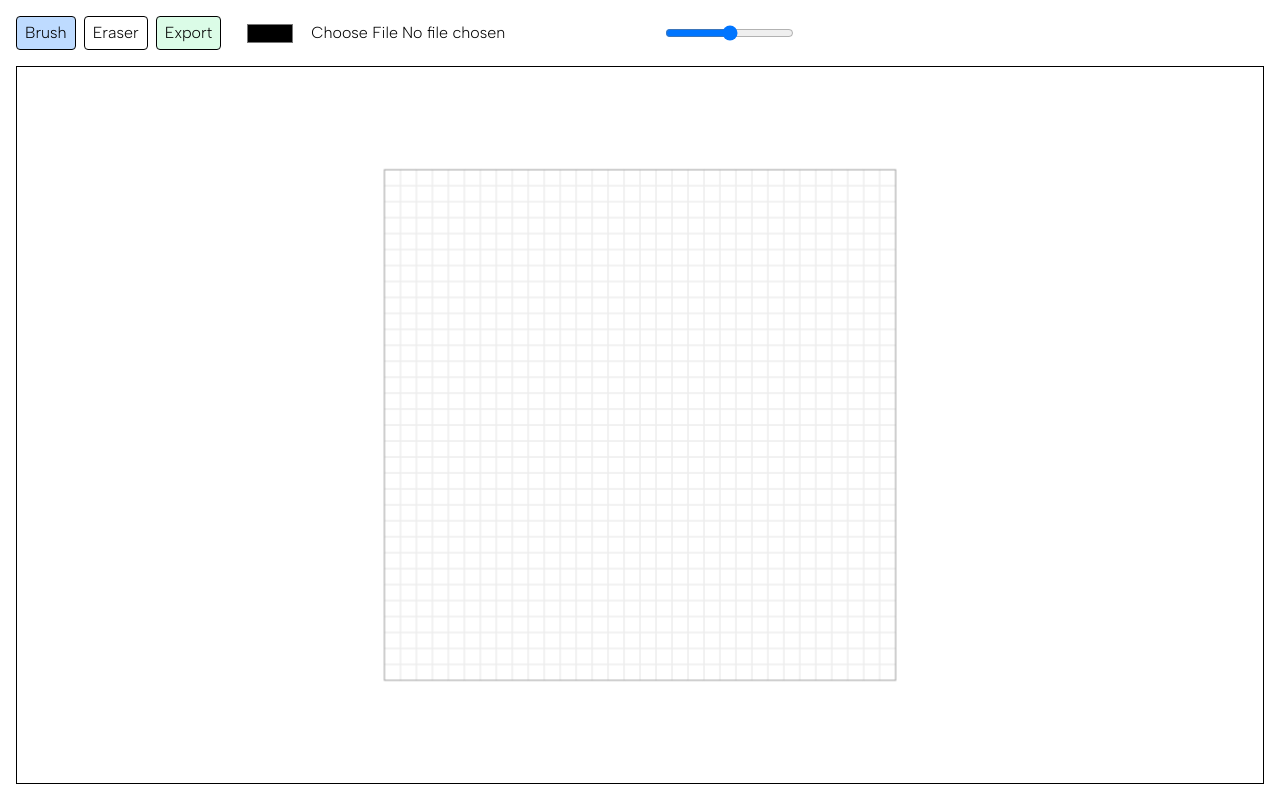
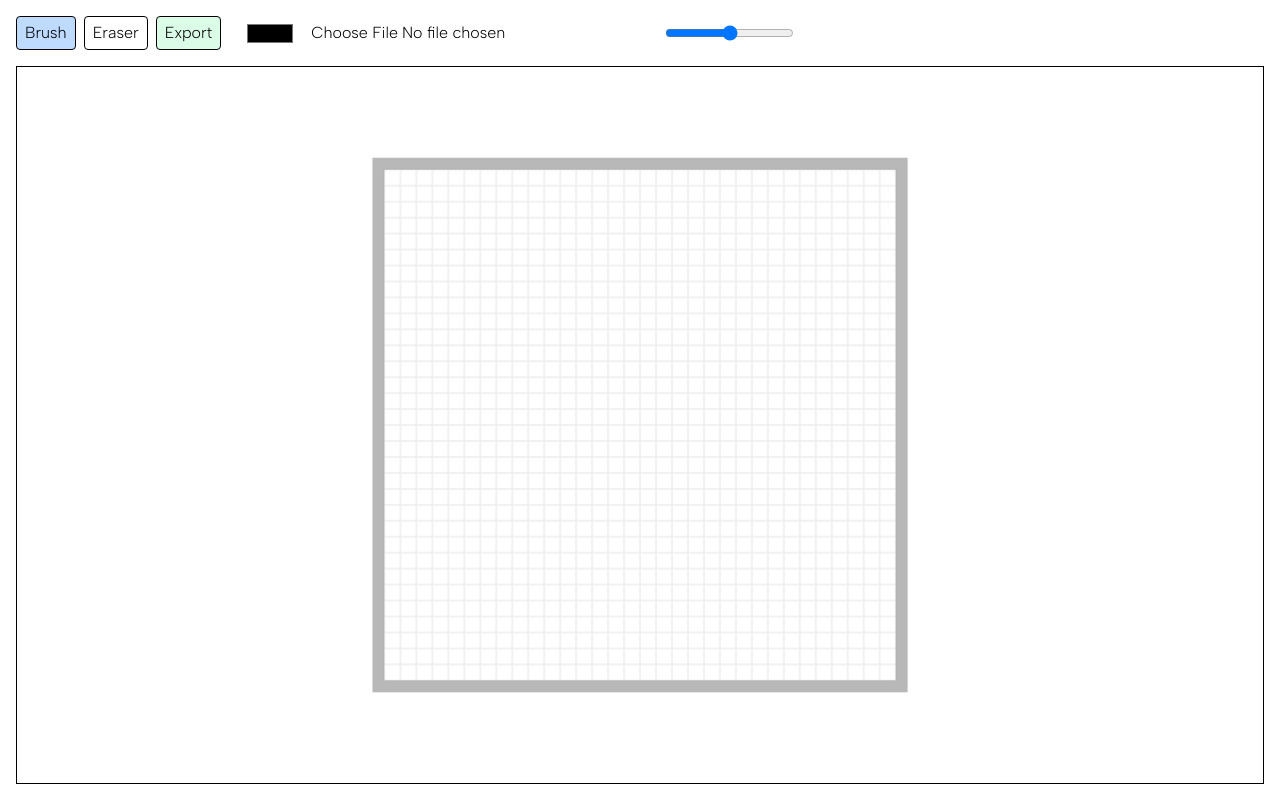
Before and after one commit to eypacha/pixeltrace, a Vue app: page / in a window 1280 px wide. Built offline with nearby package versions, Linux system fonts and the light colour scheme.

Commit message:
Enhance pixel editor with grid dragging functionality and cursor updates

```diff
--- a/src/components/editor/Canvas.vue
+++ b/src/components/editor/Canvas.vue
@@ -2,19 +2,25 @@
   <div ref="containerRef" class="h-full w-full">
     <canvas
       ref="canvasRef"
+      :style="{ cursor }"
       class="border w-full h-full block"
       @mousedown="handleMouseDown"
       @mousemove="handleMouseMove"
       @mouseup="handlePointerUp"
-      @mouseleave="handlePointerUp"
+      @mouseleave="handleMouseLeave"
     />
   </div>
 </template>
 
 <script setup>
-import { onBeforeUnmount, onMounted, ref, watch } from "vue"
+import { computed, onBeforeUnmount, onMounted, ref, watch } from "vue"
 import { drawPixelEditorCanvas } from "../../utils/canvas-renderer.js"
-import { getCellFromPoint } from "../../utils/pixel-grid.js"
+import {
+  GRID_EDGE_SIZE,
+  getCellFromPoint,
+  getGridBounds,
+  isOnGridEdge
+} from "../../utils/pixel-grid.js"
 
 const props = defineProps({
   grid: {
@@ -41,6 +47,10 @@ const props = defineProps({
     type: Number,
     required: true
   },
+  isDraggingGrid: {
+    type: Boolean,
+    default: false
+  },
   backgroundImage: {
     type: Object,
     default: null
@@ -60,9 +70,37 @@ const emit = defineEmits([
 
 const canvasRef = ref(null)
 const containerRef = ref(null)
+const hoverMouseX = ref(null)
+const hoverMouseY = ref(null)
+const isPointerDown = ref(false)
+const isPointerDownOnGridEdge = ref(false)
 
 let resizeObserver = null
-let isPointerDown = false
+
+const cursor = computed(() => {
+  const bounds = getGridBounds(
+    props.gridOffsetX,
+    props.gridOffsetY,
+    props.cols,
+    props.rows,
+    props.pixelSize
+  )
+
+  const onGridEdge =
+    hoverMouseX.value !== null &&
+    hoverMouseY.value !== null &&
+    isOnGridEdge(hoverMouseX.value, hoverMouseY.value, bounds, GRID_EDGE_SIZE)
+
+  if (props.isDraggingGrid || (isPointerDown.value && isPointerDownOnGridEdge.value)) {
+    return "grabbing"
+  }
+
+  if (!onGridEdge) {
+    return "default"
+  }
+
+  return "grab"
+})
 
 function drawCanvas() {
   const canvas = canvasRef.value
@@ -109,49 +147,77 @@ function syncCanvasSize() {
   emit("resize", { width, height })
 }
 
-function getCellFromMouse(event) {
+function getPointerPosition(event) {
   const canvas = canvasRef.value
   if (!canvas) {
-    return null
+    return { mouseX: 0, mouseY: 0 }
   }
 
   const rect = canvas.getBoundingClientRect()
-  return getCellFromPoint(
-    {
-      x: event.clientX - rect.left,
-      y: event.clientY - rect.top
-    },
-    props.gridOffsetX,
-    props.gridOffsetY,
-    props.pixelSize
-  )
+  return {
+    mouseX: event.clientX - rect.left,
+    mouseY: event.clientY - rect.top
+  }
+}
+
+function createPointerPayload(event) {
+  const { mouseX, mouseY } = getPointerPosition(event)
+  return {
+    mouseX,
+    mouseY,
+    cell: getCellFromPoint(
+      { x: mouseX, y: mouseY },
+      props.gridOffsetX,
+      props.gridOffsetY,
+      props.pixelSize
+    )
+  }
 }
 
 function handleMouseDown(event) {
-  isPointerDown = true
-  const cell = getCellFromMouse(event)
-  if (cell) {
-    emit("cell-down", cell)
-  }
+  isPointerDown.value = true
+  const payload = createPointerPayload(event)
+  hoverMouseX.value = payload.mouseX
+  hoverMouseY.value = payload.mouseY
+  const bounds = getGridBounds(
+    props.gridOffsetX,
+    props.gridOffsetY,
+    props.cols,
+    props.rows,
+    props.pixelSize
+  )
+  isPointerDownOnGridEdge.value = isOnGridEdge(
+    payload.mouseX,
+    payload.mouseY,
+    bounds,
+    GRID_EDGE_SIZE
+  )
+  emit("cell-down", payload)
 }
 
 function handleMouseMove(event) {
-  if (!isPointerDown) {
+  const payload = createPointerPayload(event)
+  hoverMouseX.value = payload.mouseX
+  hoverMouseY.value = payload.mouseY
+
+  if (!isPointerDown.value) {
     return
   }
 
-  const cell = getCellFromMouse(event)
-  if (cell) {
-    emit("cell-move", cell)
-  }
+  emit("cell-move", payload)
 }
 
 function handlePointerUp() {
-  if (!isPointerDown) {
-    return
-  }
+  isPointerDown.value = false
+  isPointerDownOnGridEdge.value = false
+  emit("pointer-up")
+}
 
-  isPointerDown = false
+function handleMouseLeave() {
+  isPointerDown.value = false
+  isPointerDownOnGridEdge.value = false
+  hoverMouseX.value = null
+  hoverMouseY.value = null
   emit("pointer-up")
 }
 
--- a/src/composables/usePixelEditor.js
+++ b/src/composables/usePixelEditor.js
@@ -1,9 +1,13 @@
 import { ref } from "vue"
 import { exportPixelGridToDataUrl } from "../utils/canvas-renderer.js"
 import {
+  GRID_EDGE_SIZE,
+  clampGridOffset,
   createPixelGrid,
   getCellsOnLine,
-  isCellInsideGrid
+  getGridBounds,
+  isCellInsideGrid,
+  isOnGridEdge
 } from "../utils/pixel-grid.js"
 import { loadImageFromFile } from "../utils/image-loader.js"
 
@@ -19,14 +23,60 @@ export function usePixelEditor() {
   const backgroundImage = ref(null)
   const gridOffsetX = ref(0)
   const gridOffsetY = ref(0)
+  const canvasWidth = ref(0)
+  const canvasHeight = ref(0)
+  const isDraggingGrid = ref(false)
 
   let isDrawing = false
   let lastCell = null
+  let dragStartX = 0
+  let dragStartY = 0
+  let initialOffsetX = 0
+  let initialOffsetY = 0
+  let hasInitializedGridPosition = false
   let backgroundLoadToken = 0
 
+  const gridWidth = cols * pixelSize
+  const gridHeight = rows * pixelSize
+
+  function setGridOffset(offsetX, offsetY) {
+    if (canvasWidth.value <= 0 || canvasHeight.value <= 0) {
+      gridOffsetX.value = offsetX
+      gridOffsetY.value = offsetY
+      return
+    }
+
+    const clamped = clampGridOffset(
+      offsetX,
+      offsetY,
+      canvasWidth.value,
+      canvasHeight.value,
+      gridWidth,
+      gridHeight
+    )
+
+    gridOffsetX.value = clamped.x
+    gridOffsetY.value = clamped.y
+  }
+
   function handleCanvasResize({ width, height }) {
-    gridOffsetX.value = (width - cols * pixelSize) / 2
-    gridOffsetY.value = (height - rows * pixelSize) / 2
+    canvasWidth.value = width
+    canvasHeight.value = height
+
+    if (!hasInitializedGridPosition) {
+      setGridOffset((width - gridWidth) / 2, (height - gridHeight) / 2)
+      hasInitializedGridPosition = true
+      return
+    }
+
+    setGridOffset(gridOffsetX.value, gridOffsetY.value)
+  }
+
+  function updateGridDragPosition(mouseX, mouseY) {
+    setGridOffset(
+      initialOffsetX + (mouseX - dragStartX),
+      initialOffsetY + (mouseY - dragStartY)
+    )
   }
 
   function paintCell(cell) {
@@ -41,14 +91,49 @@ export function usePixelEditor() {
     }
   }
 
-  function handleCellDown(cell) {
+  function handleCellDown(payload = {}) {
+    const { cell, mouseX, mouseY } = payload
+    if (!cell) {
+      return
+    }
+
+    const bounds = getGridBounds(
+      gridOffsetX.value,
+      gridOffsetY.value,
+      cols,
+      rows,
+      pixelSize
+    )
+
+    if (isOnGridEdge(mouseX, mouseY, bounds, GRID_EDGE_SIZE)) {
+      isDraggingGrid.value = true
+      dragStartX = mouseX
+      dragStartY = mouseY
+      initialOffsetX = gridOffsetX.value
+      initialOffsetY = gridOffsetY.value
+      isDrawing = false
+      lastCell = null
+      return
+    }
+
     isDrawing = true
     lastCell = cell
     paintCell(cell)
   }
 
-  function handleCellMove(cell) {
+  function handleCellMove(payload = {}) {
+    const { cell, mouseX, mouseY } = payload
+
+    if (isDraggingGrid.value) {
+      updateGridDragPosition(mouseX, mouseY)
+      return
+    }
+
     if (!isDrawing) {
+      return
+    }
+
+    if (!cell) {
       return
     }
 
@@ -58,6 +143,7 @@ export function usePixelEditor() {
   }
 
   function handlePointerUp() {
+    isDraggingGrid.value = false
     isDrawing = false
     lastCell = null
   }
@@ -107,6 +193,7 @@ export function usePixelEditor() {
     backgroundImage,
     gridOffsetX,
     gridOffsetY,
+    isDraggingGrid,
     handleCanvasResize,
     handleCellDown,
     handleCellMove,
--- a/src/utils/canvas-renderer.js
+++ b/src/utils/canvas-renderer.js
@@ -1,3 +1,5 @@
+import { GRID_EDGE_SIZE } from "./pixel-grid.js"
+
 export function drawPixelEditorCanvas(ctx, options) {
   const {
     grid,
@@ -47,8 +49,15 @@ export function drawPixelEditorCanvas(ctx, options) {
     }
   }
 
-  ctx.strokeStyle = "rgba(0, 0, 0, 0.32)"
-  ctx.strokeRect(gridOffsetX, gridOffsetY, gridWidth, gridHeight)
+  const edge = GRID_EDGE_SIZE
+
+  ctx.save()
+  ctx.fillStyle = "rgba(0, 0, 0, 0.28)"
+  ctx.fillRect(gridOffsetX - edge, gridOffsetY - edge, gridWidth + edge * 2, edge)
+  ctx.fillRect(gridOffsetX - edge, gridOffsetY + gridHeight, gridWidth + edge * 2, edge)
+  ctx.fillRect(gridOffsetX - edge, gridOffsetY, edge, gridHeight)
+  ctx.fillRect(gridOffsetX + gridWidth, gridOffsetY, edge, gridHeight)
+  ctx.restore()
 }
 
 export function exportPixelGridToDataUrl(grid, cols, rows) {
--- a/src/utils/pixel-grid.js
+++ b/src/utils/pixel-grid.js
@@ -1,3 +1,5 @@
+export const GRID_EDGE_SIZE = 12
+
 export function createPixelGrid(cols, rows) {
   return Array.from({ length: rows }, () =>
     Array.from({ length: cols }, () => null)
@@ -20,6 +22,50 @@ export function getCellFromPoint(point, gridOffsetX, gridOffsetY, pixelSize) {
   }
 }
 
+export function getGridBounds(gridOffsetX, gridOffsetY, cols, rows, pixelSize) {
+  return {
+    left: gridOffsetX,
+    top: gridOffsetY,
+    right: gridOffsetX + cols * pixelSize,
+    bottom: gridOffsetY + rows * pixelSize
+  }
+}
+
+export function clampGridOffset(
+  offsetX,
+  offsetY,
+  canvasWidth,
+  canvasHeight,
+  gridWidth,
+  gridHeight
+) {
+  const minX = Math.min(0, canvasWidth - gridWidth)
+  const maxX = Math.max(0, canvasWidth - gridWidth)
+  const minY = Math.min(0, canvasHeight - gridHeight)
+  const maxY = Math.max(0, canvasHeight - gridHeight)
+
+  return {
+    x: Math.min(Math.max(offsetX, minX), maxX),
+    y: Math.min(Math.max(offsetY, minY), maxY)
+  }
+}
+
+export function isOnGridEdge(mouseX, mouseY, bounds, edgeSize) {
+  const withinOuterBounds =
+    mouseX >= bounds.left - edgeSize &&
+    mouseX <= bounds.right + edgeSize &&
+    mouseY >= bounds.top - edgeSize &&
+    mouseY <= bounds.bottom + edgeSize
+
+  const withinGridBounds =
+    mouseX >= bounds.left &&
+    mouseX <= bounds.right &&
+    mouseY >= bounds.top &&
+    mouseY <= bounds.bottom
+
+  return withinOuterBounds && !withinGridBounds
+}
+
 export function getCellsOnLine(from, to) {
   const dx = to.x - from.x
   const dy = to.y - from.y
--- a/src/views/HomeView.vue
+++ b/src/views/HomeView.vue
@@ -15,6 +15,7 @@
         :pixel-size="pixelSize"
         :grid-offset-x="gridOffsetX"
         :grid-offset-y="gridOffsetY"
+        :is-dragging-grid="isDraggingGrid"
         :background-image="backgroundImage"
         :background-opacity="backgroundOpacity"
         @resize="handleCanvasResize"
@@ -42,6 +43,7 @@ const {
   backgroundImage,
   gridOffsetX,
   gridOffsetY,
+  isDraggingGrid,
   handleCanvasResize,
   handleCellDown,
   handleCellMove,
```
